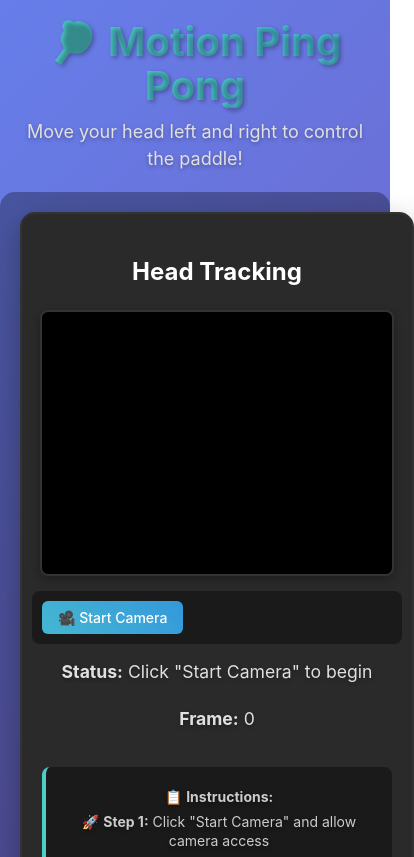
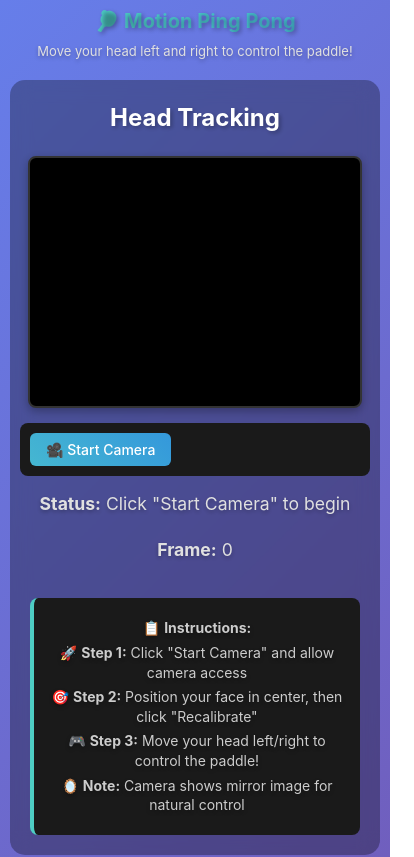
Before and after one commit to roshnidevadiga/games, a React (Vite) app: page / in a window 390 px wide. Shown: the top 857 px of the page, 414 px wide, since content can reach past the window. Built offline with nearby package versions, Linux system fonts and the light colour scheme.

Commit message:
Minor css fix

```diff
--- a/src/components/PingPongGame.css
+++ b/src/components/PingPongGame.css
@@ -6,17 +6,23 @@
   background: linear-gradient(135deg, #667eea 0%, #764ba2 100%);
   min-height: 100vh;
   color: white;
+  width: 100%;
+  box-sizing: border-box;
 }
 
 .ping-pong-app h1 {
   margin-bottom: 10px;
   text-shadow: 2px 2px 4px rgba(0,0,0,0.3);
+  text-align: center;
 }
 
 .ping-pong-app > p {
   margin-bottom: 20px;
   font-size: 18px;
   text-align: center;
+  max-width: 100%;
+  word-wrap: break-word;
+  padding: 0 10px;
 }
 
 .main-container {
@@ -25,6 +31,8 @@
   align-items: flex-start;
   max-width: 1400px;
   width: 100%;
+  justify-content: center;
+  overflow: visible;
 }
 
 .head-tracker-section {
@@ -33,6 +41,10 @@
   border-radius: 15px;
   padding: 20px;
   backdrop-filter: blur(10px);
+  position: relative;
+  z-index: 1;
+  min-height: 500px;
+  box-sizing: border-box;
 }
 
 .game-section {
@@ -44,6 +56,10 @@
   border-radius: 15px;
   padding: 20px;
   backdrop-filter: blur(10px);
+  position: relative;
+  z-index: 1;
+  min-width: 0;
+  box-sizing: border-box;
 }
 
 .game-section h2 {
@@ -58,6 +74,8 @@
   margin-bottom: 20px;
   max-width: 100%;
   height: auto;
+  display: block;
+  box-sizing: border-box;
 }
 
 .game-controls {
@@ -240,21 +258,44 @@
   .main-container {
     flex-direction: column;
     align-items: center;
+    gap: 30px;
+    max-width: 100%;
   }
 
   .head-tracker-section {
     flex: none;
     width: 100%;
     max-width: 600px;
+    min-height: auto;
   }
 
   .game-section {
     width: 100%;
     max-width: 900px;
+    min-width: auto;
+  }
+
+  .ping-pong-app > p {
+    font-size: 16px;
+    padding: 0 20px;
   }
 }
 
 @media (max-width: 768px) {
+  .ping-pong-app {
+    padding: 15px;
+  }
+
+  .ping-pong-app h1 {
+    font-size: 24px;
+  }
+
+  .ping-pong-app > p {
+    font-size: 14px;
+    padding: 0 15px;
+    line-height: 1.4;
+  }
+
   .control-buttons {
     flex-direction: column;
     width: 100%;
@@ -264,17 +305,44 @@
     width: 100%;
     max-width: 200px;
   }
+
+  .main-container {
+    gap: 15px;
+  }
+}
+
+@media (max-width: 480px) {
+  .ping-pong-app {
+    padding: 10px;
+  }
+
+  .ping-pong-app h1 {
+    font-size: 20px;
+  }
+
+  .ping-pong-app > p {
+    font-size: 13px;
+    padding: 0 10px;
+  }
 }
 
 /* Head Tracker Styles */
 .head-tracker {
-  background: #2a2a2a;
-  border-radius: 15px;
-  padding: 20px;
-  box-shadow: 0 10px 30px rgba(0, 0, 0, 0.3);
-  border: 2px solid #333;
-  max-width: 400px;
+  background: transparent;
+  border-radius: 0;
+  padding: 0;
+  box-shadow: none;
+  border: none;
+  max-width: 100%;
   width: 100%;
+  height: 100%;
+}
+
+.head-tracker h2 {
+  margin: 0 0 20px 0;
+  text-align: center;
+  color: #fff;
+  text-shadow: 2px 2px 4px rgba(0,0,0,0.3);
 }
 
 .tracker-container {
@@ -282,6 +350,8 @@
   flex-direction: column;
   align-items: center;
   gap: 15px;
+  padding: 0;
+  margin: 0;
 }
 
 .tracker-canvas {
@@ -347,6 +417,8 @@
 .head-tracker.error {
   text-align: center;
   color: #ff6b6b;
+  background: transparent;
+  padding: 20px;
 }
 
 .head-tracker.error h3 {
```
